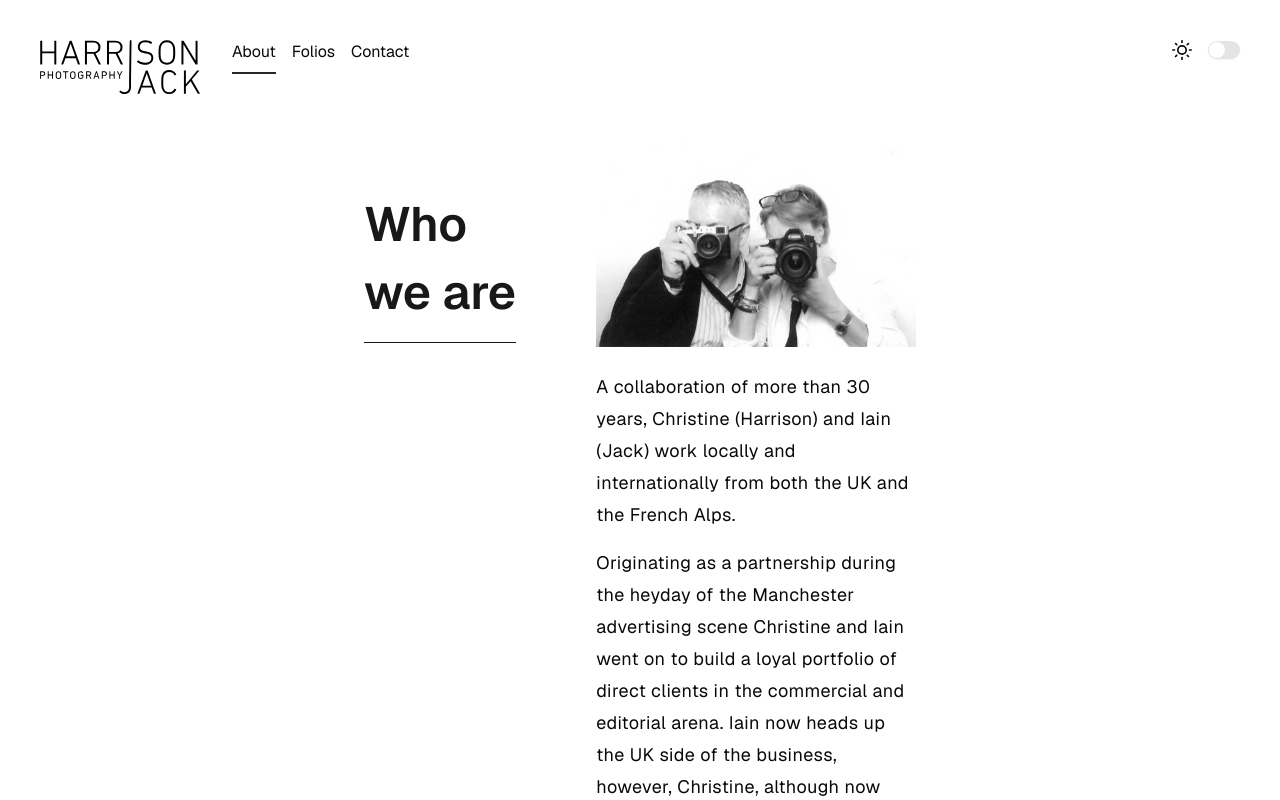
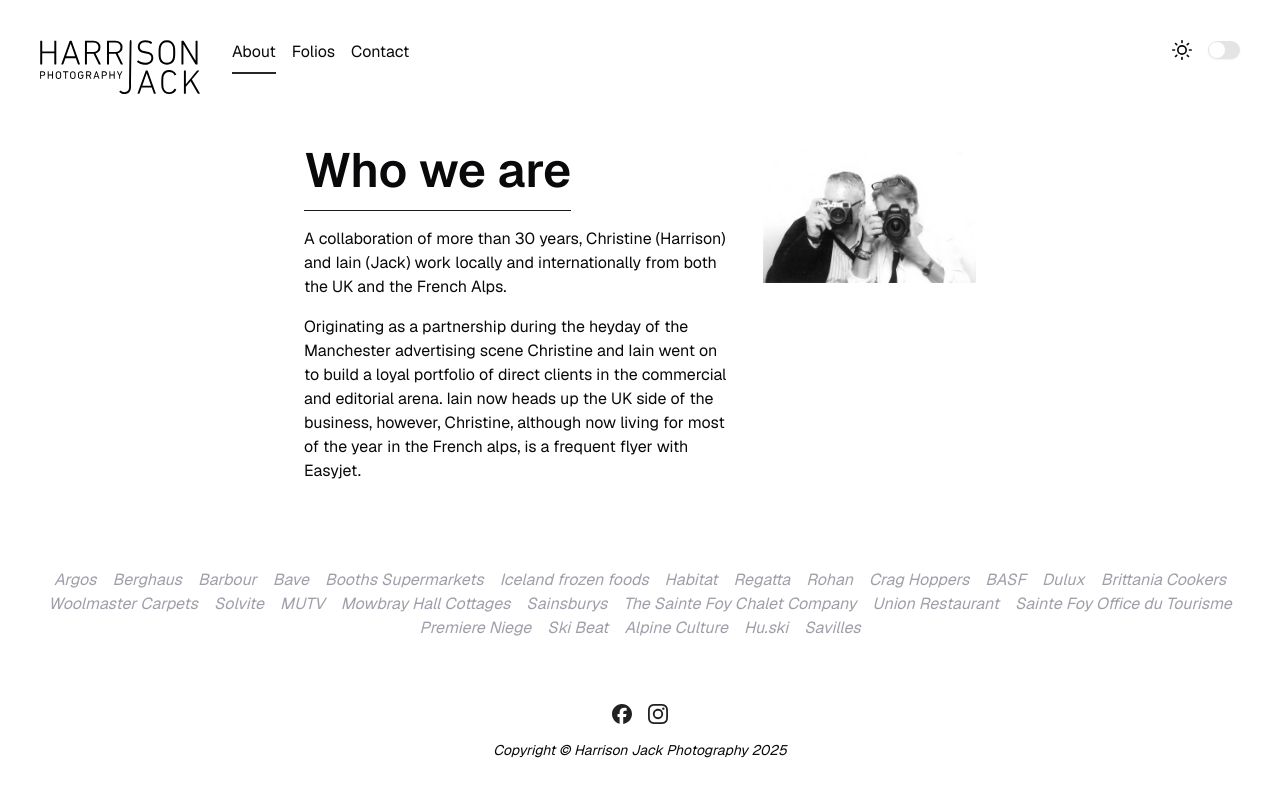
Before and after one commit to SmackSmash/next-hj, a Next.js app: page /about in a window 1280 px wide. Shown: the top 800 px of the page. Built offline with nearby package versions, Linux system fonts and the light colour scheme.

Commit message:
More styling tweaks

```diff
--- a/src/app/(site)/about/page.tsx
+++ b/src/app/(site)/about/page.tsx
@@ -4,30 +4,30 @@ import Image from 'next/image';
 export default function AboutPage() {
   return (
     <>
-      <div className='flex items-start justify-center'>
-        <div className='mr-20 pt-12'>
-          <div className='mb-4 max-w-fit border-b-1 border-zinc-900 pb-4 text-5xl leading-17 font-semibold text-zinc-900 dark:border-zinc-50 dark:text-zinc-50'>
-            Who
-            <br />
-            we are
+      <div className='flex flex-grow flex-col justify-center'>
+        <div className='mx-auto flex max-w-2xl gap-8'>
+          <div className='w-2/3'>
+            <h1 className='mb-4 max-w-fit border-b-1 border-zinc-900 pb-4 text-5xl font-semibold dark:border-zinc-50'>
+              Who we are
+            </h1>
+            <p className='mb-4'>
+              A collaboration of more than 30 years, Christine (Harrison) and Iain (Jack) work
+              locally and internationally from both the UK and the French Alps.
+            </p>
+            <p>
+              Originating as a partnership during the heyday of the Manchester advertising scene
+              Christine and Iain went on to build a loyal portfolio of direct clients in the
+              commercial and editorial arena. Iain now heads up the UK side of the business,
+              however, Christine, although now living for most of the year in the French alps, is a
+              frequent flyer with Easyjet.
+            </p>
+          </div>
+          <div className='w-1/3'>
+            <Image src={aboutImage} alt='A photo of Chris Harrison and Iain Jack' />
           </div>
         </div>
-        <div className='sticky max-w-80'>
-          <Image src={aboutImage} alt='A photo of Chris Harrison and Iain Jack' className='mb-6' />
-          <p className='my-4 text-lg/8 tracking-wide'>
-            A collaboration of more than 30 years, Christine (Harrison) and Iain (Jack) work locally
-            and internationally from both the UK and the French Alps.
-          </p>
-          <p className='my-4 text-lg/8 tracking-wide'>
-            Originating as a partnership during the heyday of the Manchester advertising scene
-            Christine and Iain went on to build a loyal portfolio of direct clients in the
-            commercial and editorial arena. Iain now heads up the UK side of the business, however,
-            Christine, although now living for most of the year in the French alps, is a frequent
-            flyer with Easyjet.
-          </p>
-        </div>
       </div>
-      <ul className='container mx-auto mt-20 text-center text-2xl text-zinc-400 italic dark:text-zinc-600'>
+      <ul className='container mx-auto mt-20 text-center text-zinc-400 italic dark:text-zinc-600'>
         <li className='inline-block px-2'>Argos</li>
         <li className='inline-block px-2'>Berghaus </li>
         <li className='inline-block px-2'>Barbour </li>
```
